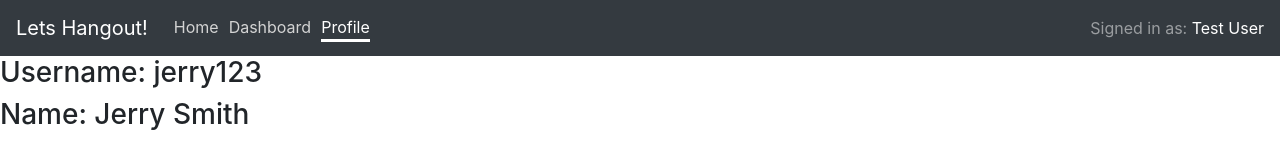
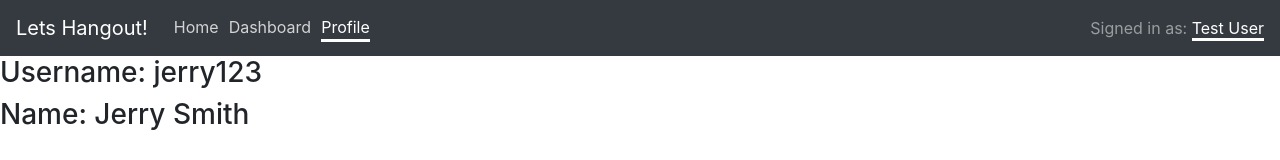
Before and after one commit to NJIT-CS490-Group6/project3-frontend, a React (Create React App) app: page /profile/logged-in-user-id in a window 1280 px wide. Shown: the top 160 px of the page. Built offline with nearby package versions, Linux system fonts and the light colour scheme.

Commit message:
change profile page to accept dynamic route / pull from dynamic route to get id of profile to look up

```diff
--- a/src/App.tsx
+++ b/src/App.tsx
@@ -21,7 +21,7 @@ function App() {
           <MainNavbar />
           <Dashboard />
         </Route>
-        <Route path="/profile">
+        <Route path="/profile/:id">
           <MainNavbar />
           <ProfilePage />
         </Route>
--- a/src/components/MainNavbar.tsx
+++ b/src/components/MainNavbar.tsx
@@ -21,7 +21,7 @@ const MainNavbar = () => (
     </Nav>
     <Navbar.Collapse className="justify-content-end">
       <Navbar.Text>
-        Signed in as: <a href="/profile">Test User</a>
+        Signed in as: <NavLink to="/profile/logged-in-user-id">Test User</NavLink>
       </Navbar.Text>
     </Navbar.Collapse>
   </Navbar>
--- a/src/pages/ProfilePage.tsx
+++ b/src/pages/ProfilePage.tsx
@@ -1,5 +1,10 @@
 import React, { useState, useEffect, useRef } from "react";
+import { useParams } from "react-router-dom";
 import { Friend } from "../models/friend.model";
+
+interface ProfileRouteParams {
+    id: string;
+}
 
 const emptyFriendObject = new Friend(
     "",
@@ -22,6 +27,9 @@ const requestedInfo = new Friend(
 );
 
 const ProfilePage = () => {
+
+    const { id } = useParams<ProfileRouteParams>();
+    console.log(id);
     // under the assumption that our own id is known, for now ill write this as...
     // ...a get friend request to the api
 
```
